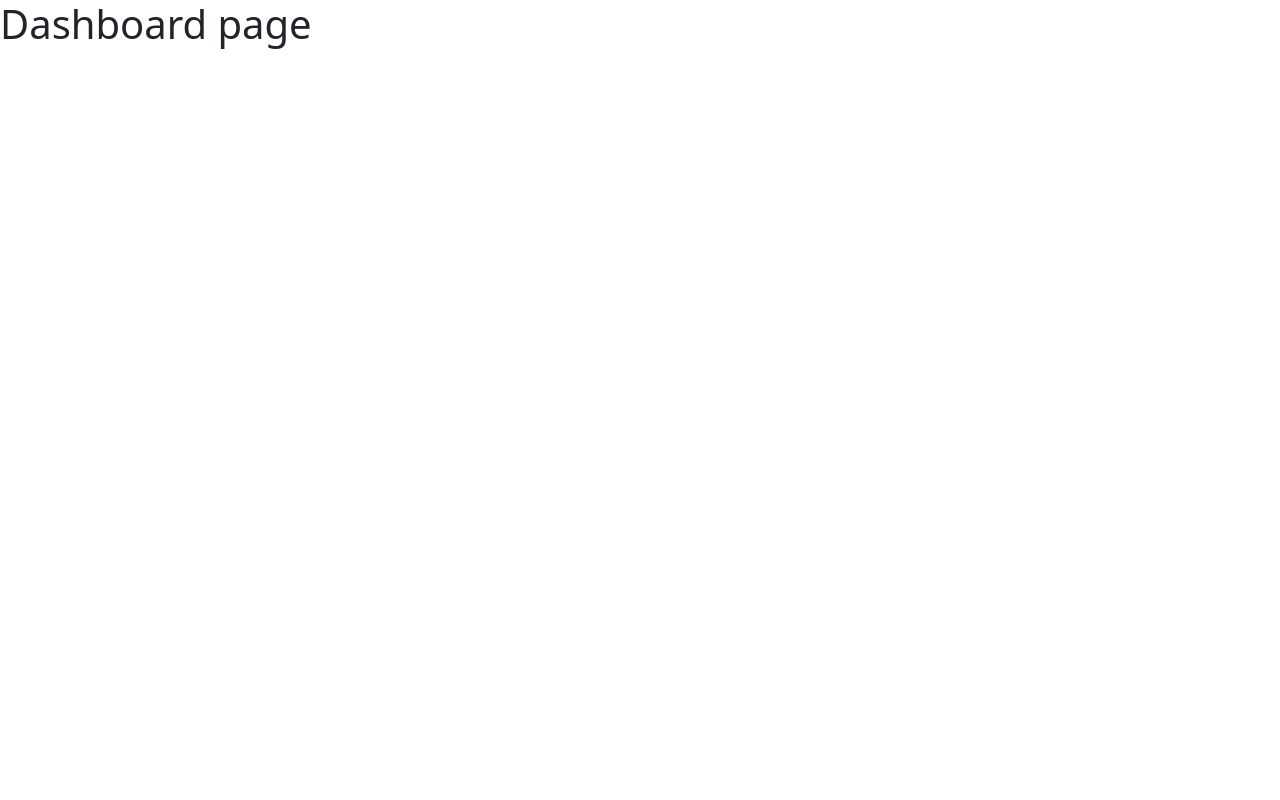
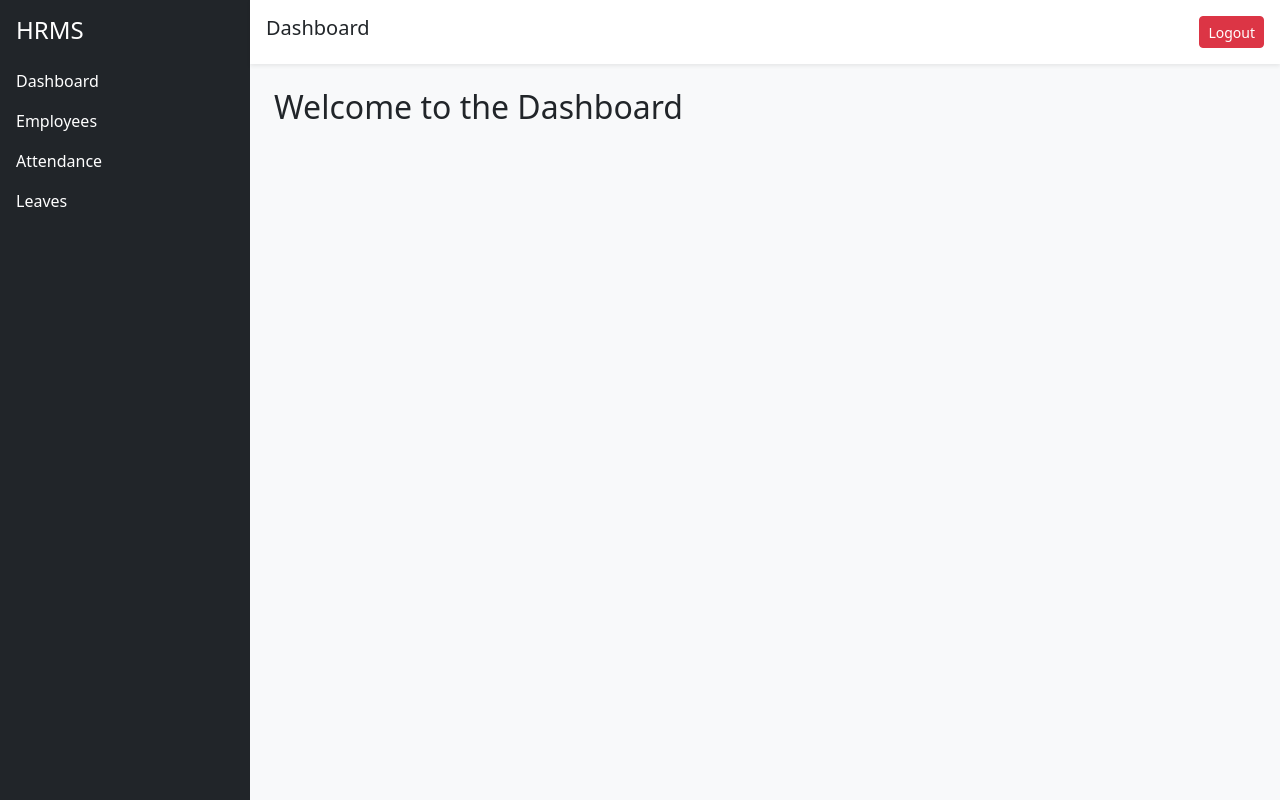
Before and after one commit to SumitVIP25/hrms-dashboard, a React (Vite) app: page /dashboard in a window 1280 px wide. Built offline with nearby package versions, Linux system fonts and the light colour scheme.

Commit message:
Created dasboard layout structure

```diff
--- /dev/null
+++ b/src/components/inputField.jsx
@@ -0,0 +1,16 @@
+export default function InputField({ label, type = "text", placeholder, value, onChange }) {
+    return (
+        <div className="mb-3">
+            <label className="form-label">
+                {label}
+            </label>
+            <input
+                type={type}
+                value={value}
+                placeholder={placeholder}
+                onChange={onChange}
+                className="form-control"
+            />
+        </div>
+    );
+}
--- a/src/layout/MainLayout.jsx
+++ b/src/layout/MainLayout.jsx
@@ -0,0 +1,16 @@
+import Navbar from "./Navbar";
+import Sidebar from "./Sidebar";
+
+export default function MainLayout({ children }) {
+    return (
+        <div className="d-flex">
+            <Sidebar />
+            <div className="flex-grow-1 bg-light">
+                <Navbar />
+                <div className="p-4">
+                    {children}
+                </div>
+            </div>
+        </div>
+    );
+}
--- a/src/layout/Navbar.jsx
+++ b/src/layout/Navbar.jsx
@@ -0,0 +1,8 @@
+export default function Navbar() {
+    return (
+        <div className="bg-white shadow-sm p-3 d-flex justify-content-between">
+            <h5>Dashboard</h5>
+            <button className="btn btn-danger btn-sm">Logout</button>
+        </div>
+    );
+}
--- a/src/layout/Sidebar.jsx
+++ b/src/layout/Sidebar.jsx
@@ -0,0 +1,14 @@
+export default function Sidebar() {
+    return (
+        <div className="sidebar bg-dark text-white p-3"
+            style={{ width: "250px", minHeight: "100vh" }}
+        >
+            <h4 className="mb-4">HRMS</h4>
+            <ul className="list-unstyled">
+                <li className="mb-3">Dashboard</li>
+                <li className="mb-3">Employees</li>
+                <li className="mb-3">Attendance</li>
+                <li className="mb-3">Leaves</li>
+            </ul>
+        </div >);
+}
--- a/src/pages/Dashboard.jsx
+++ b/src/pages/Dashboard.jsx
@@ -1,7 +1,9 @@
+import MainLayout from "../layout/MainLayout";
+
 export default function Dashboard() {
     return (
-        <div>
-            <h1>Dashboard page</h1>
-        </div>
+        <MainLayout>
+            <h2>Welcome to the Dashboard</h2>
+        </MainLayout>
     );
 }
--- a/src/pages/Employees.jsx
+++ b/src/pages/Employees.jsx
@@ -2,6 +2,9 @@ export default function Employees() {
     return (
         <div>
             <h1>Employees Page</h1>
+            <p>This is the Employees page. You can manage employee information here.</p>
+
         </div>
+
     );
 }
--- a/src/pages/Login.jsx
+++ b/src/pages/Login.jsx
@@ -1,4 +1,5 @@
 import { useState } from "react";
+import InputField from "../components/inputField";
 
 export default function Login() {
     const [email, setEmail] = useState("");
@@ -15,10 +16,9 @@ export default function Login() {
                 <p className="text-center mb-2">Welcome back! Please login.</p>
                 <form onSubmit={handleSubmit}>
                     <div className="mb-3">
-                        <label>Email</label>
-                        <input
+                        <InputField
+                            label="Email"
                             type="email"
-                            className="form-control"
                             placeholder="Enter email"
                             value={email}
                             onChange={(e) => setEmail(e.target.value)}
@@ -26,10 +26,9 @@ export default function Login() {
                     </div>
 
                     <div className="mb-3">
-                        <label>Password</label>
-                        <input
+                        <InputField
+                            label="Password"
                             type={showPassword ? "text" : "password"}
-                            className="form-control"
                             placeholder="Enter password"
                             value={password}
                             onChange={(e) => setPassword(e.target.value)}
```
